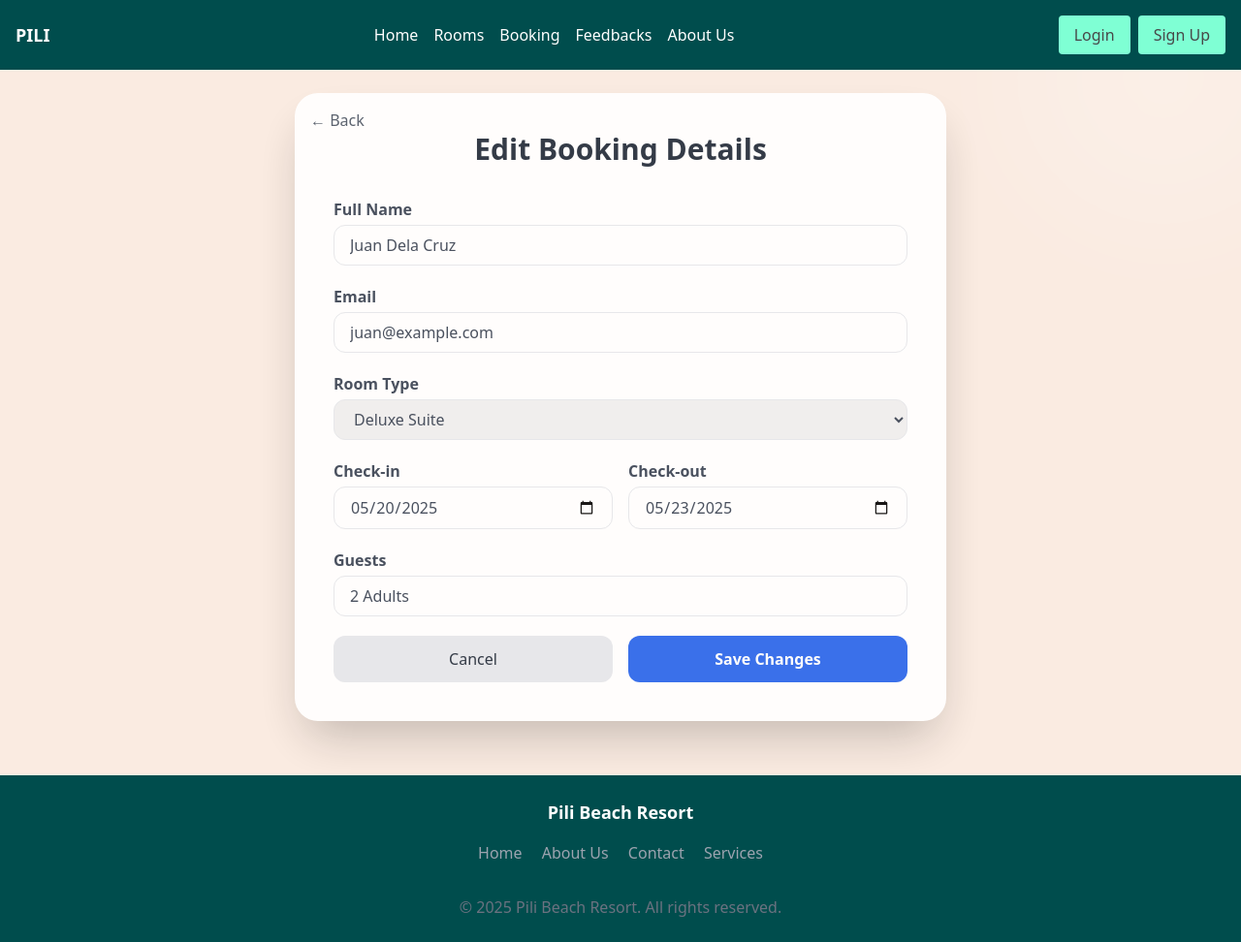
After one commit to ChaeBaee/PiliBeachManagementSystem---Group-1, a PHP site: page /resortapp/booking/front/edit-booking.php in a window 1280 px wide. The commit adds this page. Shown: the whole page at 97% size. Run offline with PHP 8.4, Linux system fonts and the light colour scheme; some libraries are stand-ins or nearby versions.

Commit message:
added new files for booking editing and invoice generation

```diff
--- a/PHP/booking/front/booking-confirmation.php
+++ b/PHP/booking/front/booking-confirmation.php
@@ -61,10 +61,10 @@
       </div>
 
       <div class="mt-10 flex justify-between gap-4">
-        <a href="/Proj/PHP/booking/edit-booking.php" class="flex-1 bg-gray-200 text-gray-800 py-3 rounded-xl text-center font-medium hover:bg-gray-300 transition duration-200">
+        <a href="/Proj/PHP/booking/front/edit-booking.php" class="flex-1 bg-gray-200 text-gray-800 py-3 rounded-xl text-center font-medium hover:bg-gray-300 transition duration-200">
           Edit Details
         </a>
-        <a href="/Proj/PHP/payment/index.php" class="flex-1 bg-green-500 text-white py-3 rounded-xl text-center font-semibold hover:bg-green-600 transition duration-200">
+        <a href="/Proj/PHP/payment.php" class="flex-1 bg-green-500 text-white py-3 rounded-xl text-center font-semibold hover:bg-green-600 transition duration-200">
           Confirm & Pay
         </a>
       </div>
--- /dev/null
+++ b/PHP/booking/front/edit-booking.php
@@ -0,0 +1,84 @@
+<!DOCTYPE html>
+<html lang="en">
+<head>
+  <meta charset="UTF-8" />
+  <meta name="viewport" content="width=device-width, initial-scale=1.0"/>
+  <title>Edit Booking Details</title>
+  <script src="https://cdn.tailwindcss.com"></script>
+  <script>
+    tailwind.config = {
+      theme: {
+        extend: {
+          colors: {
+            peach: '#faebe1',
+          }
+        }
+      }
+    }
+  </script>
+</head>
+<body class="bg-peach min-h-screen flex flex-col">
+
+  <?php include('../../elements/navbar.php'); ?>
+
+  <main class="flex-grow flex flex-col items-center justify-start px-4 pt-24 pb-12 relative overflow-hidden min-h-[800px]">
+
+
+    <div class="absolute -top-20 -right-20 w-80 h-80 bg-white/20 rounded-full blur-3xl z-0"></div>
+
+    <div class="bg-white p-10 rounded-3xl shadow-2xl w-full max-w-2xl z-10 opacity-90 relative">
+
+      <a href="/Proj/PHP/booking/front/booking-confirmation.php" class="absolute top-4 left-4 text-gray-600 hover:text-black">
+        ← Back
+      </a>
+
+      <h2 class="text-3xl font-extrabold text-center text-gray-800 mb-8">Edit Booking Details</h2>
+
+      <form action="save-booking.php" method="POST" class="space-y-5 text-gray-700 text-base">
+        <div>
+          <label class="font-semibold block mb-1">Full Name</label>
+          <input type="text" name="full_name" value="Juan Dela Cruz" class="w-full border px-4 py-2 rounded-xl" required>
+        </div>
+        <div>
+          <label class="font-semibold block mb-1">Email</label>
+          <input type="email" name="email" value="juan@example.com" class="w-full border px-4 py-2 rounded-xl" required>
+        </div>
+        <div>
+          <label class="font-semibold block mb-1">Room Type</label>
+          <select name="room_type" class="w-full border px-4 py-2 rounded-xl">
+            <option selected>Deluxe Suite</option>
+            <option>Standard Room</option>
+            <option>Family Room</option>
+          </select>
+        </div>
+        <div class="flex gap-4">
+          <div class="flex-1">
+            <label class="font-semibold block mb-1">Check-in</label>
+            <input type="date" name="checkin" value="2025-05-20" class="w-full border px-4 py-2 rounded-xl" required>
+          </div>
+          <div class="flex-1">
+            <label class="font-semibold block mb-1">Check-out</label>
+            <input type="date" name="checkout" value="2025-05-23" class="w-full border px-4 py-2 rounded-xl" required>
+          </div>
+        </div>
+        <div>
+          <label class="font-semibold block mb-1">Guests</label>
+          <input type="text" name="guests" value="2 Adults" class="w-full border px-4 py-2 rounded-xl" required>
+        </div>
+
+        <div class="mt-10 flex justify-between gap-4">
+          <a href="/Proj/PHP/booking/booking-confirmation.php" class="flex-1 bg-gray-200 text-gray-800 py-3 rounded-xl text-center font-medium hover:bg-gray-300 transition duration-200">
+            Cancel
+          </a>
+          <button type="submit" class="flex-1 bg-blue-600 text-white py-3 rounded-xl text-center font-semibold hover:bg-blue-700 transition duration-200">
+            Save Changes
+          </button>
+        </div>
+      </form>
+    </div>
+  </main>
+
+  <?php include('../../elements/footer.php'); ?>
+
+</body>
+</html>
```
Also changed, not shown: PHP/invoice.php (added, +79 -0 lines), PHP/payment.php (added, +104 -0 lines).
